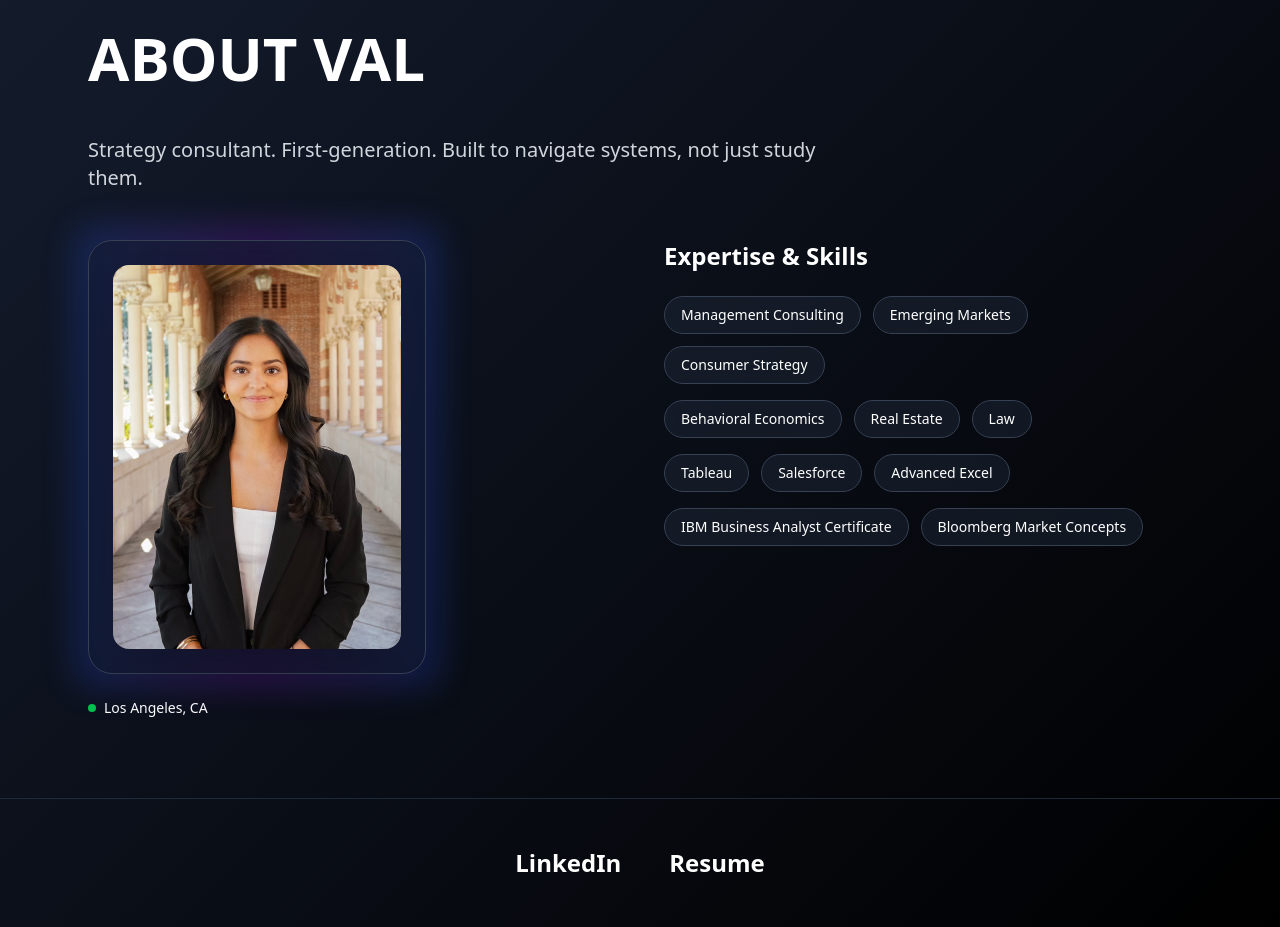
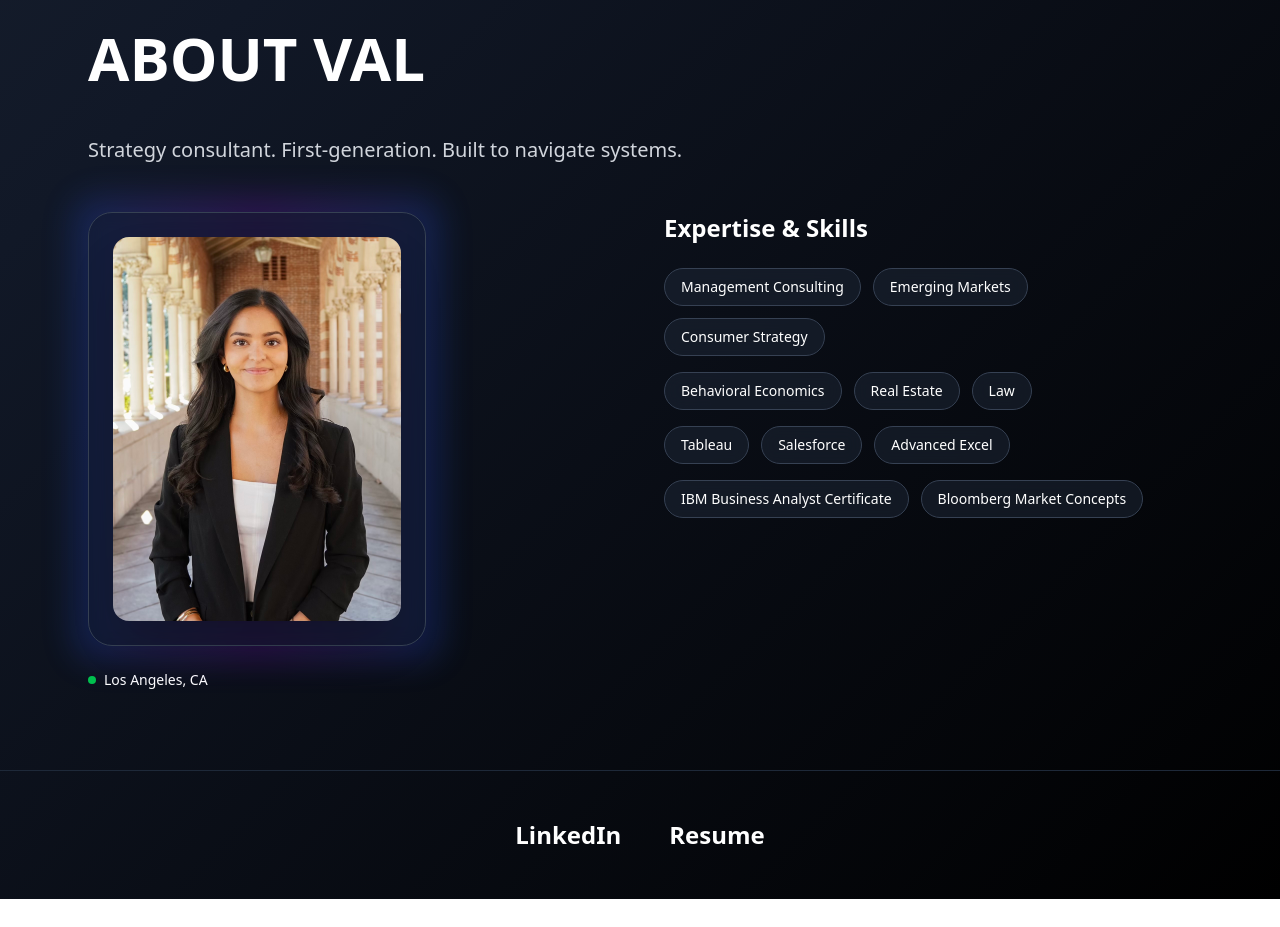
Before and after one commit to vwhit5/Val-Whitten-Portfolio, a React (Vite) app: page / in a window 1280 px wide. Shown: the part 2640-3567 px from the top of the page. After the commit the page ends 3539 px from the top, so only its background shows below. Built offline with nearby package versions, Linux system fonts and the light colour scheme.

Commit message:
Update AboutSection.tsx

```diff
--- a/src/components/AboutSection.tsx
+++ b/src/components/AboutSection.tsx
@@ -21,8 +21,7 @@ const AboutSection: React.FC = () => {
         </h2>
 
         <p className="text-xl mb-12 text-gray-300 max-w-3xl">
-          Strategy consultant. First-generation. Built to navigate systems, not
-          just study them.
+          Strategy consultant. First-generation. Built to navigate systems.
         </p>
 
         <div className="grid lg:grid-cols-2 gap-12 items-start">
```
